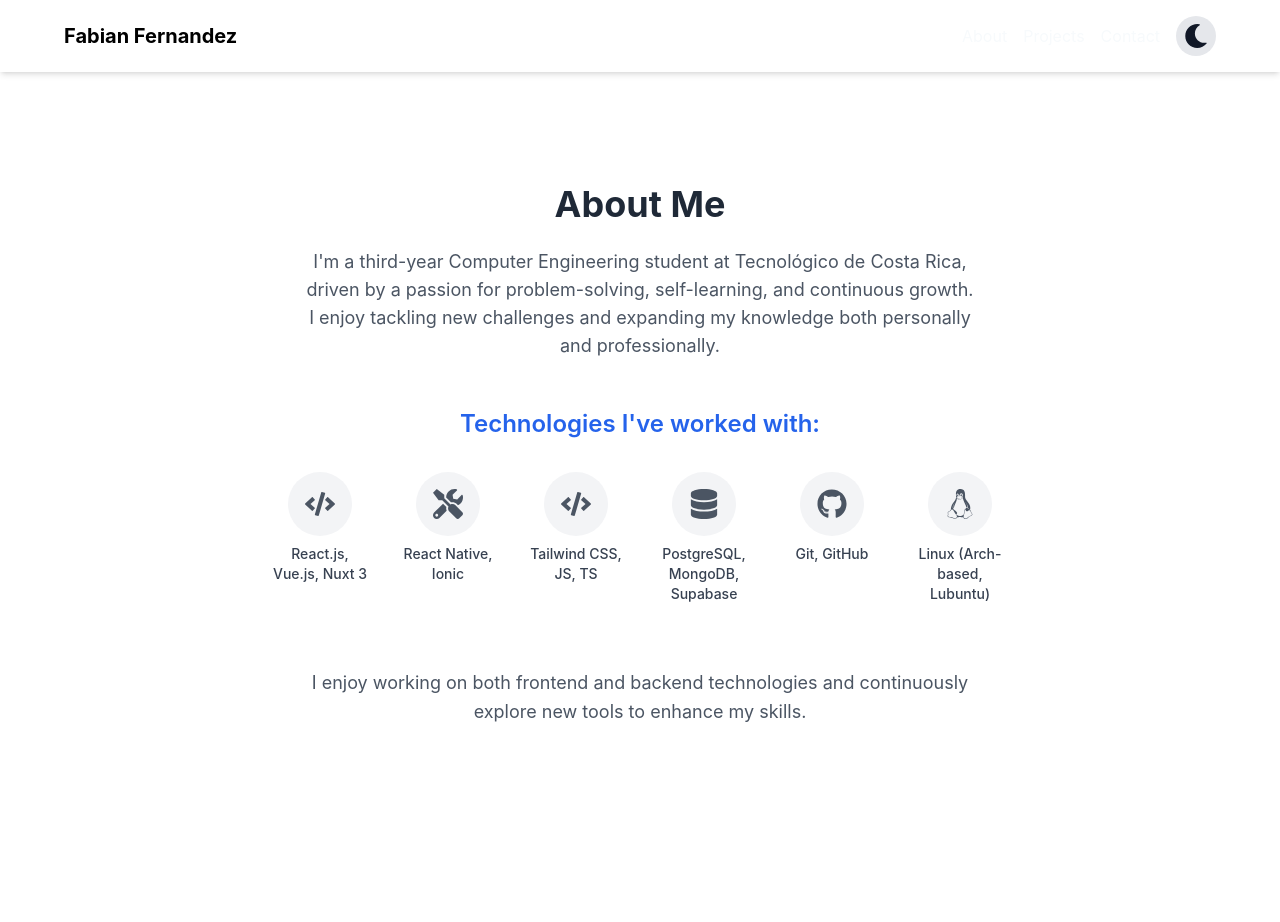
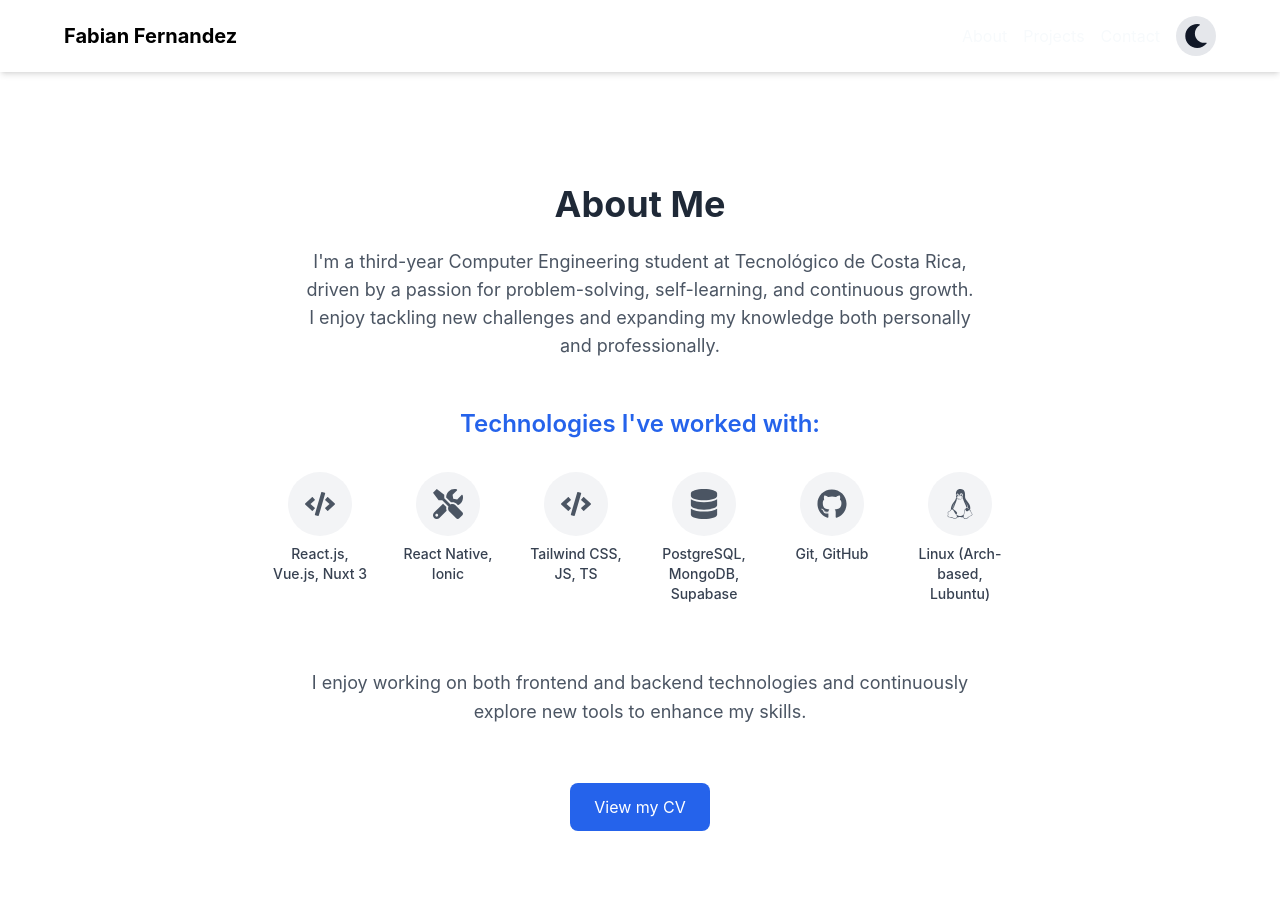
Before and after one commit to FabsCR/dev-portfolio-fabs, a Next.js app: page / in a window 1280 px wide. Shown: the top 922 px of the page. Built offline with nearby package versions, Linux system fonts and the light colour scheme; what @radix-ui/themes would draw is missing.

Commit message:
chore: add placeholder link for CV download button

```diff
--- a/src/components/About.tsx
+++ b/src/components/About.tsx
@@ -42,6 +42,13 @@ export function About() {
           I enjoy working on both frontend and backend technologies and continuously explore new tools to enhance my skills.
         </p>
       </div>
+      <a
+        href="/path.pdf" // TODO: Add link to my CV
+        download
+        className="inline-block bg-blue-600 text-white px-6 py-3 rounded-lg hover:bg-blue-700 transition duration-300 mt-8"
+      >
+        View my CV
+      </a>
     </section>
   );
 }
```
